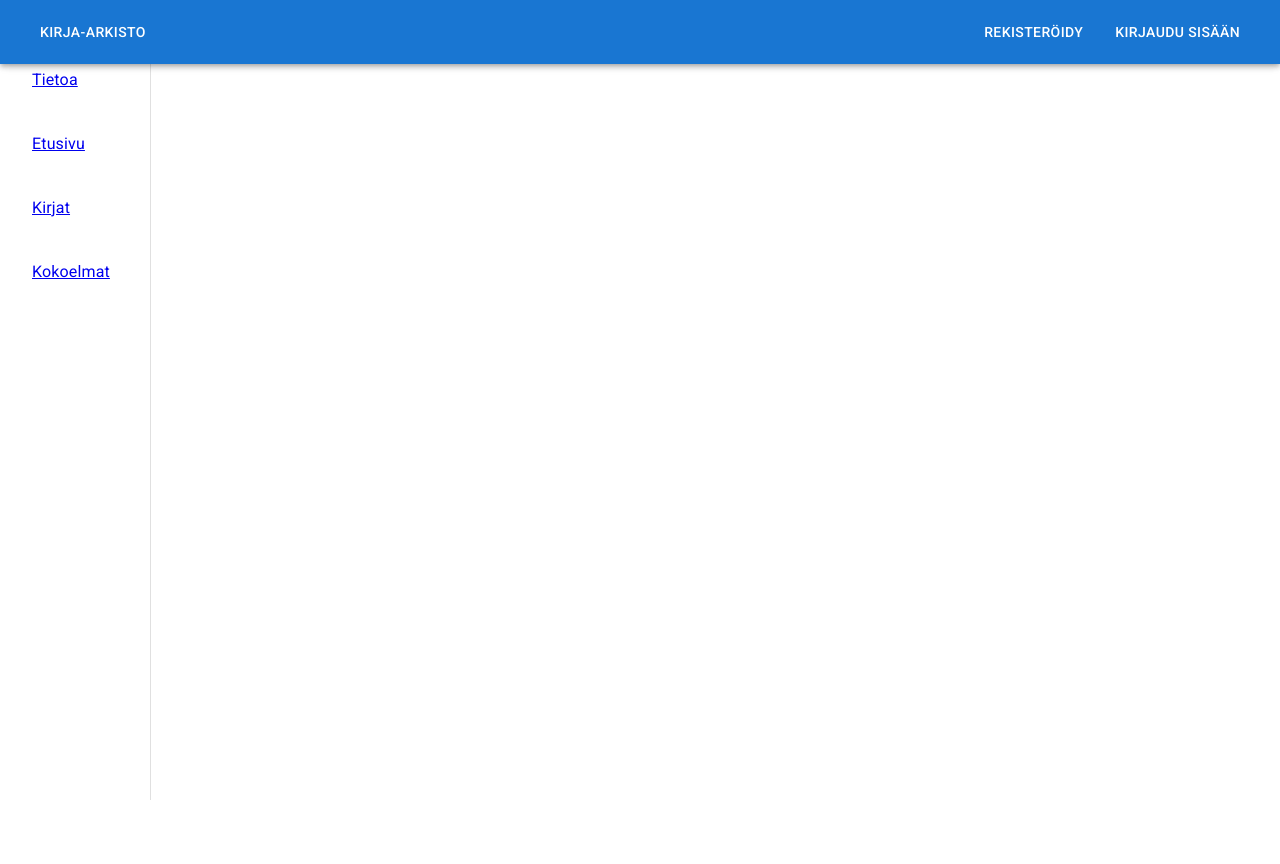
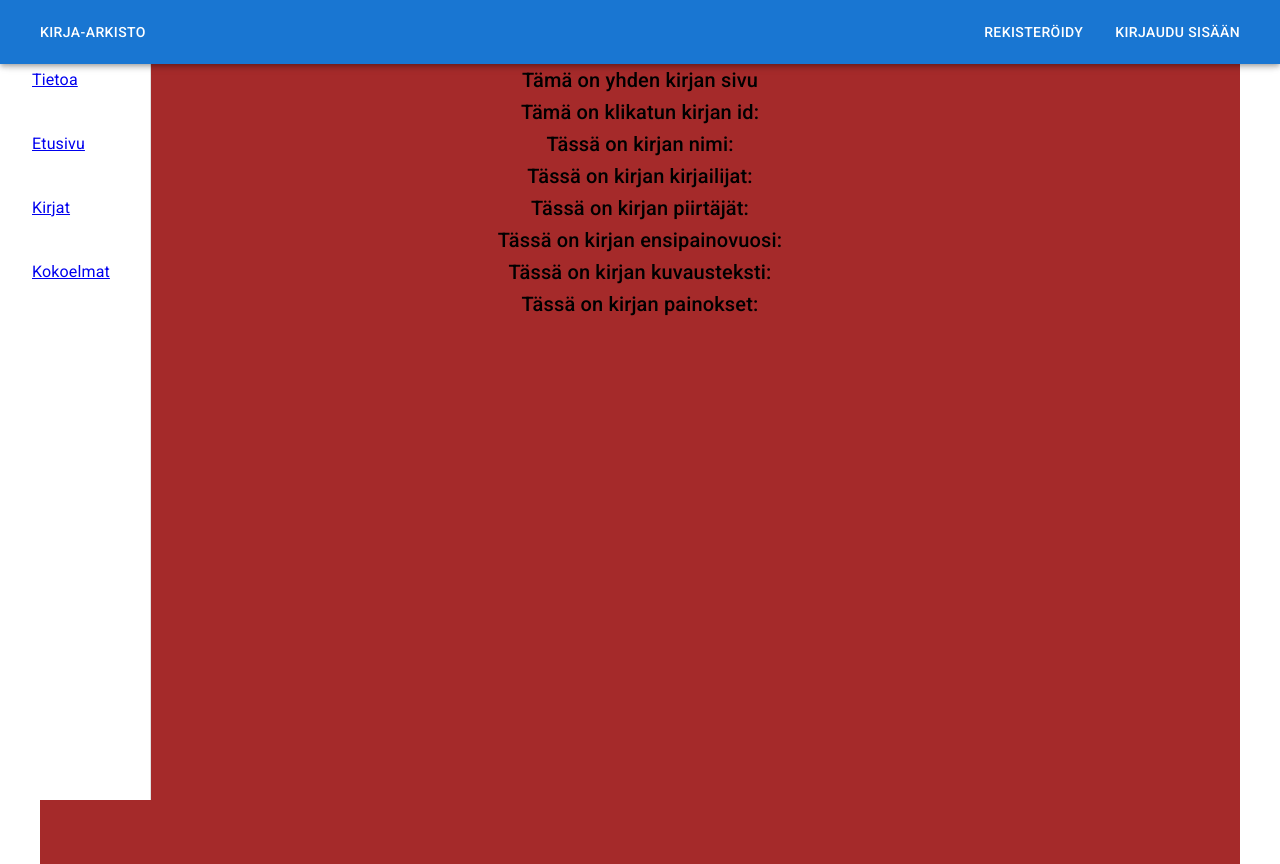
Before and after one commit to Jonpaavo/OT2, a React (Create React App) app in the folder app/: page /kirja in a window 1280 px wide. Before the commit the page ends 800 px from the top, so only its background shows below. Built offline with nearby package versions, Linux system fonts and the light colour scheme; no server answers.

Commit message:
Kirjan päivitystä

```diff
--- a/app/serveri.js
+++ b/app/serveri.js
@@ -125,10 +125,15 @@ app.get('/kirja', function (req,res) {
 
     let idkirjasarja = req.query.idkirjasarja || "";
 
+    let id = req.query.id || "";
+
     let query = "SELECT * from kirja WHERE 1=1";
 
     if (idkirjasarja != "")
         query=query + " AND idkirjasarja = '" + idkirjasarja + "'";
+
+    if (id != "")
+        query=query + " AND id='" + id + "'";
 
 
     connection.query(query, function(error, result){
--- a/app/src/App.js
+++ b/app/src/App.js
@@ -2,6 +2,7 @@ import { useState } from 'react';
 import {Routes, Route} from 'react-router-dom';
 import {AppiBaari} from './komponentit/Appbar';
 import {Etusivu} from './komponentit/Etusivu';
+import { Kirja } from './komponentit/kirja';
 import { Kirjat } from './komponentit/Kirjat';
 import { Kirjautuminen } from './komponentit/Kirjautuminen';
 import { Kokoelma } from './komponentit/kokoelma';
@@ -19,6 +20,8 @@ function App() {
 
   const [kirjaSarjaId,setKirjaSarjaId] = useState("0");
 
+  const [kirjaId,setKirjaId] = useState("");
+
   return (
 
     <>
@@ -34,10 +37,8 @@ function App() {
           <Route path='kokoelmat' element={<Kokoelmat  laskuri={laskuri} setId={setKirjaSarjaId} />} />
           <Route path='kirjautuminen' element={<Kirjautuminen />} />
           <Route path='rekisteroityminen' element={<Rekisteroityminen />} />
-          <Route path='kokoelma' element={<Kokoelma id={kirjaSarjaId}/>} />
-
-
-
+          <Route path='kokoelma' element={<Kokoelma id={kirjaSarjaId} setKirjaId={setKirjaId}/>} />
+          <Route path='kirja' element={<Kirja  id={kirjaId}/>} />
 
       </Routes>
 
--- /dev/null
+++ b/app/src/komponentit/kirja.js
@@ -0,0 +1,66 @@
+import { Container, Typography } from "@mui/material";
+import { useEffect, useState } from "react";
+
+const Kirja = (props) => {
+
+
+    const [kirjanNimi,setKirjanNimi] = useState("");
+    const [kirjailijat,setKirjailijat] = useState("");
+    const [piirtajat,setPiirtajat] = useState("");
+    const [ensipainovuosi,setEnsipainovuosi] = useState("");
+    const [kuvausTeksti,setKuvausTeksti] = useState("");
+    const [painokset,setPainokset] = useState("");
+    const [query,setQuery] = useState("?id=" + props.id);
+
+
+    useEffect( () => {
+
+        const haeTiedot = async () => {
+
+            let response = await fetch("http://localhost:3004/kirja" + query);
+
+            let c = await response.json();
+
+
+
+            c.map((item,index) => {
+
+                setKirjanNimi(item.nimi);
+                setKirjailijat(item.kirjailija);
+                setPiirtajat(item.piirtajat);
+                setEnsipainovuosi(item.ensipainovuosi);
+                setKuvausTeksti(item.kuvausteksti);
+                setPainokset(item.painokset);
+            });
+
+        }
+
+
+        haeTiedot();
+
+    },[props.id])
+
+
+
+
+    return (
+
+        <>
+            <Container sx={{bgcolor: "brown", height: "100vh"}}>
+                <Typography variant="h6" align="center">Tämä on yhden kirjan sivu</Typography>
+                <Typography variant="h6" align="center">Tämä on klikatun kirjan id: {props.id}</Typography>
+                <Typography variant="h6" align="center">Tässä on kirjan nimi: {kirjanNimi}</Typography>
+                <Typography variant="h6" align="center">Tässä on kirjan kirjailijat: {kirjailijat}</Typography>
+                <Typography variant="h6" align="center">Tässä on kirjan piirtäjät: {piirtajat}</Typography>
+                <Typography variant="h6" align="center">Tässä on kirjan ensipainovuosi: {ensipainovuosi}</Typography>
+                <Typography variant="h6" align="center">Tässä on kirjan kuvausteksti: {kuvausTeksti}</Typography>
+                <Typography variant="h6" align="center">Tässä on kirjan painokset: {painokset}</Typography>
+            </Container>
+
+
+        </>
+
+    )
+}
+
+export {Kirja}
--- a/app/src/komponentit/kokoelma.js
+++ b/app/src/komponentit/kokoelma.js
@@ -1,6 +1,7 @@
 import { Table, TableBody, TableCell, TableContainer, TableHead, TableRow, Typography } from "@mui/material";
 import { Container } from "@mui/system";
 import { useEffect, useState } from "react";
+import { NavLink } from "react-router-dom";
 
 const Kokoelma = (props) => {
 
@@ -60,7 +61,7 @@ const Kokoelma = (props) => {
                         <TableBody>
                             {kirjatTable.map((row) =>(
                                 <TableRow key={row.id} sx={{ '&:last-child td, &:last-child th': {border: 0}}}>
-                                    <TableCell component="th" scope="row">{row.nimi}</TableCell>
+                                    <TableCell component="th" scope="row"><NavLink to='/kirja' onClick={() => props.setKirjaId(row.id)}>{row.nimi}</NavLink></TableCell>
                                     <TableCell>{row.jarjestysnumero}</TableCell>
                                     <TableCell>{row.kuvausteksti}</TableCell>
                                     <TableCell>{row.kirjailija}</TableCell>
```
